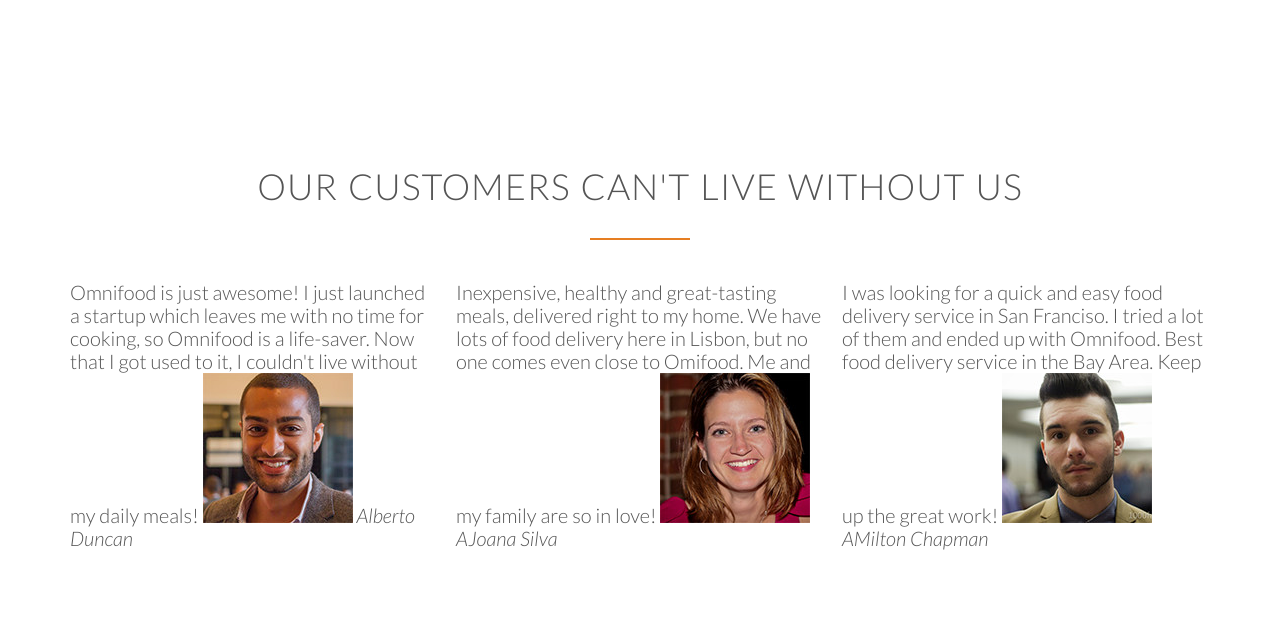
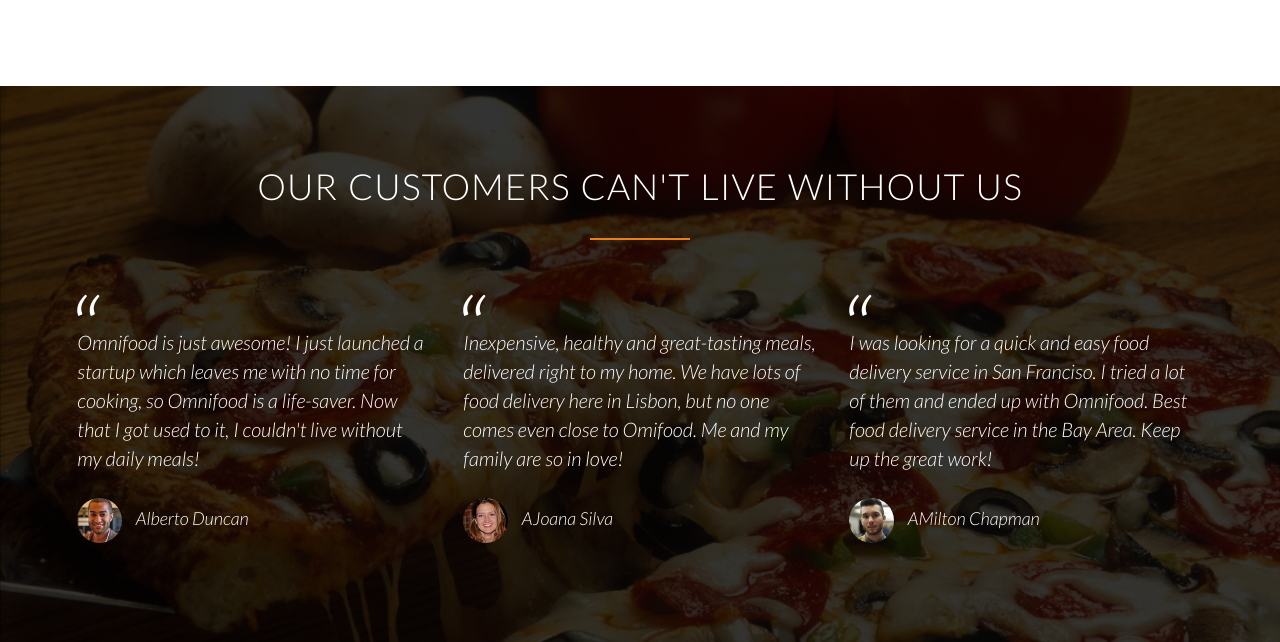
Before and after one commit to gnunua/responsive-page, a plain HTML site: page index.html in a window 1280 px wide. Shown: the part 3279-3921 px from the top of the page. Drawn offline with Linux system fonts and the light colour scheme; files whose address does not match are found by name.

Commit message:
styled testimonials section

```diff
--- a/resources/css/style.css
+++ b/resources/css/style.css
@@ -207,7 +207,8 @@ header {
     background-image: linear-gradient(rgba(0, 0, 0, 0.7), rgba(0, 0, 0, 0.6)), url(img/hero.jpg);
     height: 100vh;
     background-position: center;
-    background-size: cover
+    background-size: cover;
+    background-attachment: fixed;
 }
 
 .hero-text-box {
@@ -389,3 +390,54 @@ div.box img {
 div.city-feature {
     margin-bottom: 5px;
 }
+
+
+
+/*-----------------------------*/
+
+
+/* TESTIMONILAS` */
+
+
+/*-----------------------------*/
+
+
+.section-testimonials {
+    background-image: linear-gradient(rgba(0, 0, 0, 0.8), rgba(0, 0, 0, 0.8)), url(img/back-customers.jpg);
+    background-size: cover;
+    color: #fff;
+    background-attachment: fixed;
+}
+
+
+blockquote {
+    padding: 2%;
+    font-style: italic;
+    line-height: 145%;
+    position: relative;
+    margin-top: 40px;
+}
+
+blockquote::before {
+    font-size: 500%;
+    content: "\201C";
+    display: block;
+    position: absolute;
+    left: -3px;
+    top: -5px;
+}
+
+cite {
+    font-size: 90%;
+    margin-top: 25px;
+    display: block;
+}
+
+
+
+cite img {
+    border-radius: 50%;
+    height: 45px;
+    margin-right: 10px;
+    vertical-align: middle;
+}
```
Also changed, not shown: resources/css/img/back-customers.jpg (renamed from resources/images/back-customers.jpg).
